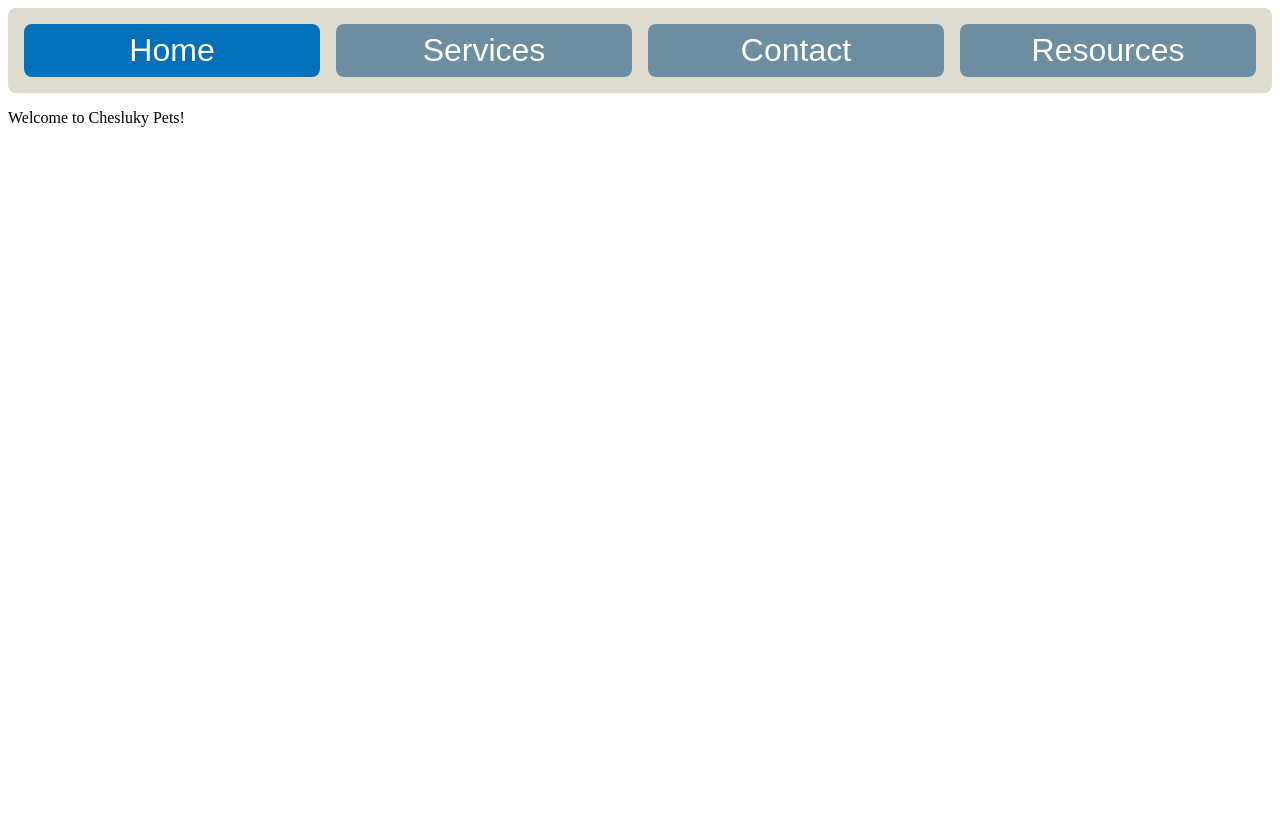
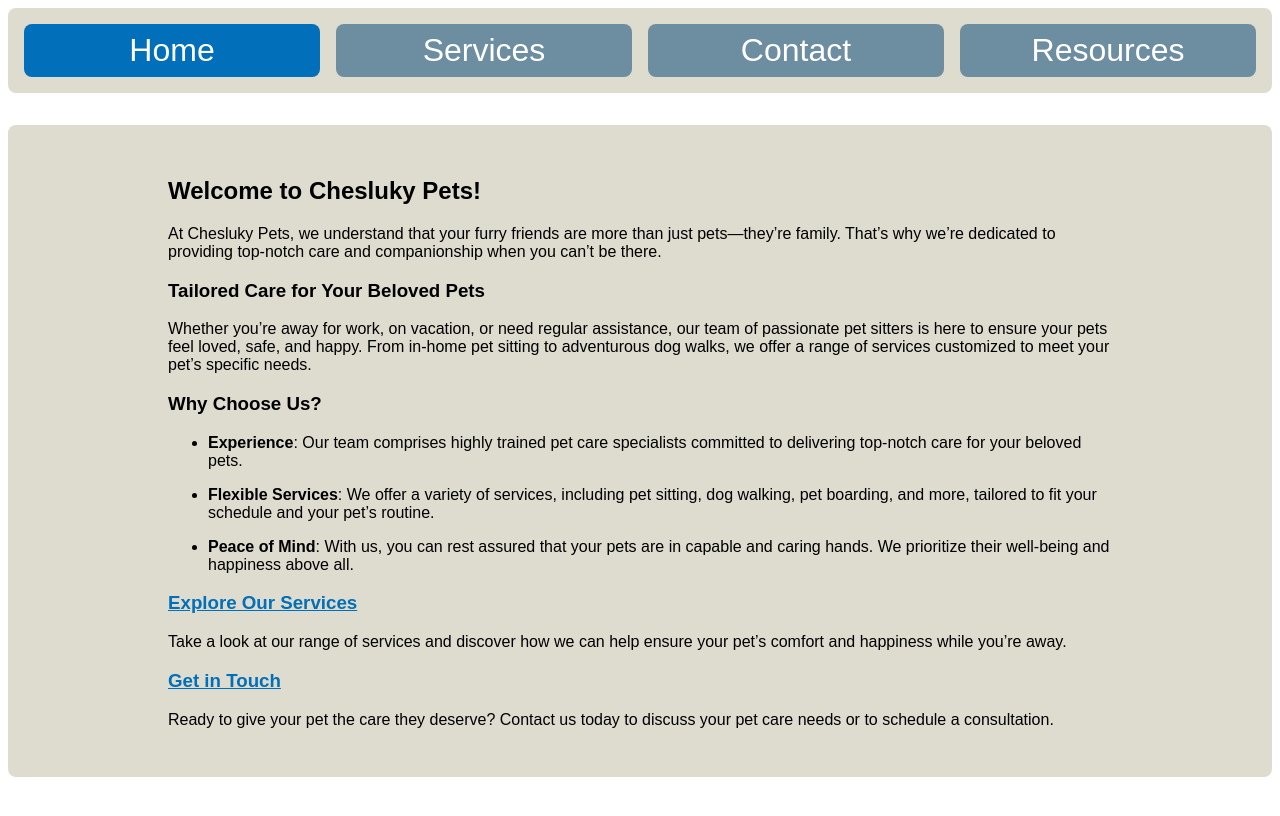
Before and after one commit to cheslukypets/site, a Jekyll site: the page built from index.markdown, in a window 1280 px wide. Shown: the top 816 px of the page. Built offline with Jekyll 4.4.1, drawn with Linux system fonts in a browser that asks for light colours.

Commit message:
Add more styling

```diff
--- a/_layouts/default.html
+++ b/_layouts/default.html
@@ -7,6 +7,8 @@
   </head>
   <body>
     {% include navigation.html %}
-    {{ content }}
+    <div class="content">
+      {{ content }}
+    </div>
   </body>
 </html>
--- a/assets/css/main.scss
+++ b/assets/css/main.scss
@@ -1,5 +1,9 @@
 ---
 ---
+
+a, a:visited {
+  color: #016FB9;
+}
 
 nav {
   background: #DEDBCF;
@@ -10,7 +14,7 @@ nav {
   border-radius: 0.5rem;
 }
 
-nav a {
+nav a, nav a:visited {
   text-align: center;
   flex: 1 1;
   background: #6D8EA0;
@@ -29,3 +33,11 @@ nav a:hover, nav a.active:hover {
 nav a.active {
   background: #016FB9;
 }
+
+.content {
+  background: #DEDBCF;
+  margin-top: 2rem;
+  padding: 2rem 10rem;
+  border-radius: 0.5rem;
+  font-family: Arial, Helvetica, sans-serif;
+}
--- a/contact.markdown
+++ b/contact.markdown
@@ -5,4 +5,4 @@
 layout: default
 ---
 
-**Email**: todo@add.me
+**Email**: [todo@add.me](mailto:todo@add.me)
--- a/index.markdown
+++ b/index.markdown
@@ -5,4 +5,22 @@
 layout: default
 ---
 
-Welcome to Chesluky Pets!
+## Welcome to Chesluky Pets!
+
+At Chesluky Pets, we understand that your furry friends are more than just pets—they’re family. That's why we're dedicated to providing top-notch care and companionship when you can't be there.
+
+### Tailored Care for Your Beloved Pets
+Whether you're away for work, on vacation, or need regular assistance, our team of passionate pet sitters is here to ensure your pets feel loved, safe, and happy. From in-home pet sitting to adventurous dog walks, we offer a range of services customized to meet your pet's specific needs.
+
+### Why Choose Us?
+* **Experience**: Our team comprises highly trained pet care specialists committed to delivering top-notch care for your beloved pets.
+
+* **Flexible Services**: We offer a variety of services, including pet sitting, dog walking, pet boarding, and more, tailored to fit your schedule and your pet's routine.
+
+* **Peace of Mind**: With us, you can rest assured that your pets are in capable and caring hands. We prioritize their well-being and happiness above all.
+
+### [Explore Our Services](/services)
+Take a look at our range of services and discover how we can help ensure your pet's comfort and happiness while you're away.
+
+### [Get in Touch](/contact)
+Ready to give your pet the care they deserve? Contact us today to discuss your pet care needs or to schedule a consultation.
```
